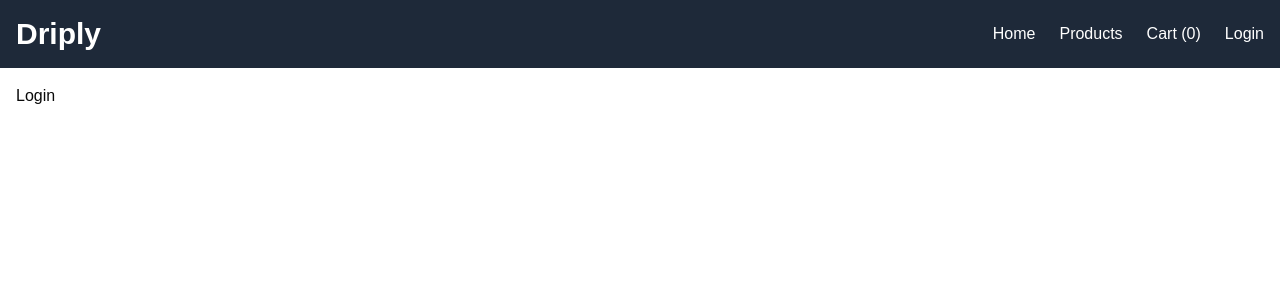
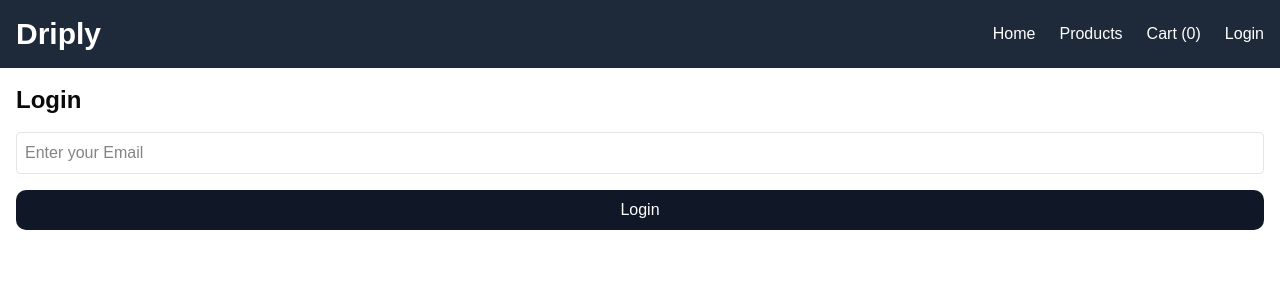
Before and after one commit to markkinus/ecommerceStore, a React (Vite) app: page /login in a window 1280 px wide. Shown: the top 300 px of the page. Built offline with nearby package versions, Linux system fonts and the light colour scheme.

Commit message:
feat: implement authentication context and login functionality in Login page

```diff
--- a/src/context/AuthContext.jsx
+++ b/src/context/AuthContext.jsx
@@ -0,0 +1,26 @@
+import { createContext, useContext, useState } from 'react';
+
+// create a context for the auth
+const AuthContext = createContext();
+
+export function AuthProvider({ children }) {
+    const [user, setUser] = useState(null);
+
+    function login(email) {
+        setUser({ email });
+    }
+
+    function logout() {
+        setUser(null);
+    }
+
+    return (
+        <AuthContext.Provider value={{ user, login, logout }}>
+            {children}
+        </AuthContext.Provider>
+    );
+}
+
+export function useAuth() {
+    return useContext(AuthContext);
+}
--- a/src/main.jsx
+++ b/src/main.jsx
@@ -4,13 +4,16 @@ import './index.css'
 import App from './App.jsx'
 import { BrowserRouter } from 'react-router-dom'
 import { CartProvider } from './context/CartContext.jsx'
+import { AuthProvider } from './context/AuthContext.jsx'
 
 createRoot(document.getElementById('root')).render(
   <StrictMode>
     <BrowserRouter>
+    <AuthProvider>
     <CartProvider>
       <App />
     </CartProvider>
+    </AuthProvider>
     </BrowserRouter>
   </StrictMode>,
 )
--- a/src/pages/Login.jsx
+++ b/src/pages/Login.jsx
@@ -1,9 +1,53 @@
-import React from 'react'
+import { useAuth } from '../context/AuthContext';
+import { useNavigate } from 'react-router-dom';
+import { useState } from 'react';
 
 function Login() {
+  const { user, login, logout } = useAuth();
+  const navigate = useNavigate();
+  const [email, setEmail] = useState('');
+
+  function handleSubmit(event) {
+    event.preventDefault();
+    if (!email.trim()) {
+      return;
+  }
+    login(email);
+    navigate('/checkout');
+  };
+
+  if (user) {
+    return (
+      <div className='p-4 max-w-7xl mx-auto'>
+        <h1 className='text-2xl font-bold mb-4'>Welcome.</h1>
+        <p className = "text-gray-600">You are logged in as {user.email}.</p>
+        <button
+        onClick={logout}
+        className="mt-4 block w-full rounded-lg bg-gray-900 px-4 py-2 text-center text-white hover:bg-gray-700">
+          Logout
+          </button>
+      </div>
+    );
+  }
+
   return (
-    <div className='p-4 max-w-7xl mx-auto'>Login
-    </div>
+    <div className='p-4 max-w-7xl mx-auto'>
+      <h1 className='text-2xl font-bold mb-4'>Login</h1>
+      <form onSubmit={handleSubmit} className="space-y-4">
+        <input
+        type="email"
+        value={email}
+        onChange={(e) => setEmail(e.target.value)}
+        placeholder="Enter your Email"
+        required
+        className="w-full p-2 border rounded"
+        />
+        <button type="submit"
+        className="w-full rounded-lg bg-gray-900 px-4 py-2 text-center text-white hover:bg-gray-700">
+          Login
+        </button>
+      </form>
+        </div>
   )
 }
 
```
